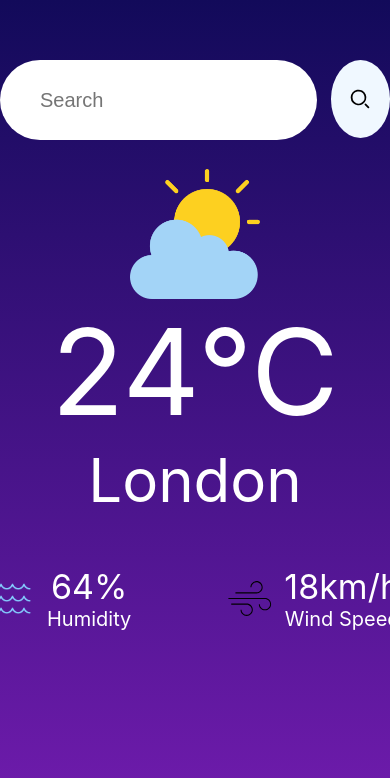
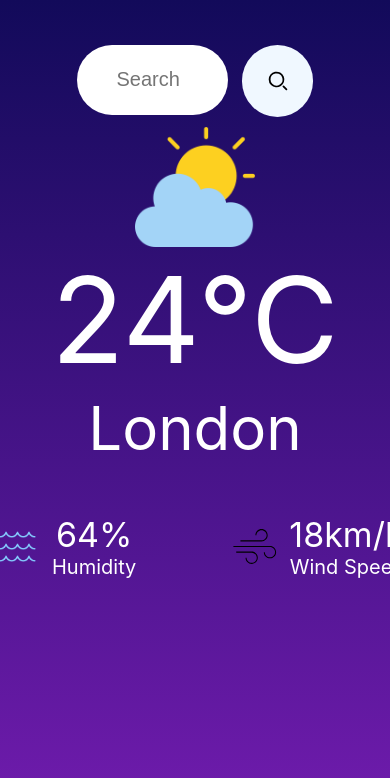
Before and after one commit to JayPachchigar0904/GeoWeather-Visuals, a React (Create React App) app: page / in a window 390 px wide. Shown: the top 778 px of the page. Built offline with nearby package versions, Linux system fonts and the light colour scheme.

Commit message:
changed css for better mobile experience

```diff
--- a/src/Components/WeatherApp/WeatherApp.css
+++ b/src/Components/WeatherApp/WeatherApp.css
@@ -5,28 +5,46 @@
     padding:0;
     overflow: hidden;
     background-image: linear-gradient(180deg,#120a5a 0%,#731cb0 100%);
+    @media (min-width:1px) and (orientation:landscape){
+        overflow-y: auto;
+        padding-bottom: 15px;
+    }
 }
 .top-bar{
     display:flex;
     justify-content:center;
     gap:14px;
-    padding-top: 60px;
+    padding-top: 45px;
 }
 .search{
     display:flex;
     background-color: aliceblue;
     justify-content: center;
     align-items: center;
-    height:78px;
-    width:78px;
+    height:8.5vh;
+    width:8.5vh;
     border-radius: 50%;
     cursor:pointer;
+    @media(max-width:350px) and (orientation:portrait){
+        display:flex;
+        background-color: aliceblue;
+        justify-content: center;
+        align-items: center;
+        height:42.5px;
+        width:42.5px;
+        border-radius: 50%;
+        cursor:pointer;
+    }
+    @media (min-width:1px) and (orientation:landscape){
+        height:54px;
+        width:54px;
+    }
     /* margin-top:19.5px; */
 }
 .top-bar input{
     display:flex;
-    width:362px;
-    height:78px;
+    width:28vw;
+    height:8vh;
     border:none;
     outline: none;
     border-radius: 40px;
@@ -34,11 +52,38 @@
     color: #626262;
     font-size: 20px;
     font-weight: 400;
+    margin-bottom:5px;
+    @media(max-width:350px) and (orientation:portrait){
+        display:flex;
+        height:42.5px;
+        width:225px;
+        margin-left:7px;
+        /* margin-right:5px; */
+        border:none;
+        outline: none;
+        border-radius: 40px;
+        padding-left: 10px;
+        color: #626262;
+        font-size: 20px;
+        font-weight: 400;
+        margin-bottom: 5px;
+    }
+    @media(min-width:450px) and (max-width:865px) and (orientation:portrait){
+        width:285px;
+        height:54px;
+    }
+    @media (min-width:1px) and (orientation:landscape){
+        width:285px;
+        height:54px;
+    }
 }
 .weather-image{
-    margin-top:29px;
+    margin-top:2%;
     display:flex;
     justify-content: center;
+    @media(max-width:350px) and (orientation:portrait){
+        margin-top:7%;
+    }
 }
 .weather-temp{
     display:flex;
@@ -46,6 +91,12 @@
     color:white;
     font-size: 120px;
     font-weight: 400;
+    @media(max-width:350px) and (orientation:portrait){
+        font-size: 90px;
+    }
+    @media (min-width:1px) and (orientation:landscape){
+        font-size: 90px;
+    }
 }
 .weather-location{
     display:flex;
@@ -53,6 +104,13 @@
     color:white;
     font-size: 60px;
     font-weight: 400;
+    @media(max-width:350px) and (orientation:portrait){
+        font-size: 45px;
+    }
+    @media (min-width:1px) and (orientation:landscape){
+        font-size: 45px;
+    }
+
 }
 .data-container{
     margin-top:50px;
@@ -66,15 +124,35 @@
     padding-inline: 3rem;
     align-items:flex-start;
     gap:12px;
+    @media(max-width:350px) and (orientation:portrait){
+        /* margin-left: 7px; */
+        padding-inline: 1rem;
+        gap:5px;
+    }
 }
 .data{
     font-size:34px;
     font-weight: 400;
+    @media(max-width:350px) and (orientation:portrait){
+        font-size:28px;
+    }
+    @media (min-width:1px) and (orientation:landscape){
+        font-size: 28px;
+    }
 }
 .text{
     font-size:20px;
     font-weight: 400;
+    @media(max-width:350px) and (orientation:portrait){
+        font-size:15px;
+    }
+    @media (min-width:1px) and (orientation:landscape){
+        font-size: 15px;
+    }
 }
 .icon{
     margin-top:10px;
 }
+.first{
+    margin-left:10px;
+}
--- a/src/Components/WeatherApp/WeatherApp.jsx
+++ b/src/Components/WeatherApp/WeatherApp.jsx
@@ -26,8 +26,8 @@ const WeatherApp = () => {
     const wind = document.getElementsByClassName("wind-rate");
     const temperature = document.getElementsByClassName("weather-temp");
     const location = document.getElementsByClassName("weather-location");
-    humidity[0].innerHTML = data.main.humidity + " %";
-    wind[0].innerHTML = Math.floor(data.wind.speed) + " km/h";
+    humidity[0].innerHTML = data.main.humidity + "%";
+    wind[0].innerHTML = Math.floor(data.wind.speed) + "km/h";
     temperature[0].innerHTML = Math.floor(data.main.temp) +" °c";
     location[0].innerHTML = data.name;
     if(data.weather[0].icon === "01d" || data.weather[0].icon === "01n")
@@ -76,25 +76,25 @@ const WeatherApp = () => {
    <div className = "top-bar">
     <input type = "text" className = "cityInput" placeholder="Search"/>
     <div className = "search" onClick = {() => {search()}}>
-        <img src = {Search}  alt = "search-icon" height="30px" width="30px"/>
+        <img src = {Search}  alt = "search-icon" height="30vh" width="30vw"/>
     </div>
    </div>
    <div className = "weather-image" >
-   <img src = {wicon}  alt = "cloud-icon" height="130px" width="130px"/>
+   <img src = {wicon}  alt = "cloud-icon" height="120vh" width="120vw"/>
    </div>
    <div className = "weather-temp" >24°C</div>
    <div className = "weather-location" >London</div>
    <div className = "data-container">
     <div className = "element">
-     <img src = {Humidity} alt = "" className = "icon" height="45px" width="45px"/>
+     <img src = {Humidity} alt = "" className = "icon first" height="45vh" width="45vw"/>
      <div className = "data">
        <div className = "humidity-percent">64%</div>
        <div className = "text">Humidity</div>
      </div>
     </div>
     <div className = "element">
-     <img src = {Windy} alt = "" className = "icon" height="45px" width="45px"/>
-     <div className = "data">
+     <img src = {Windy} alt = "" className = "icon second " height="45vh" width="45vw"/>
+     <div className = "data second">
        <div className = "wind-rate">18km/h</div>
        <div className = "text">Wind Speed</div>
      </div>
```
